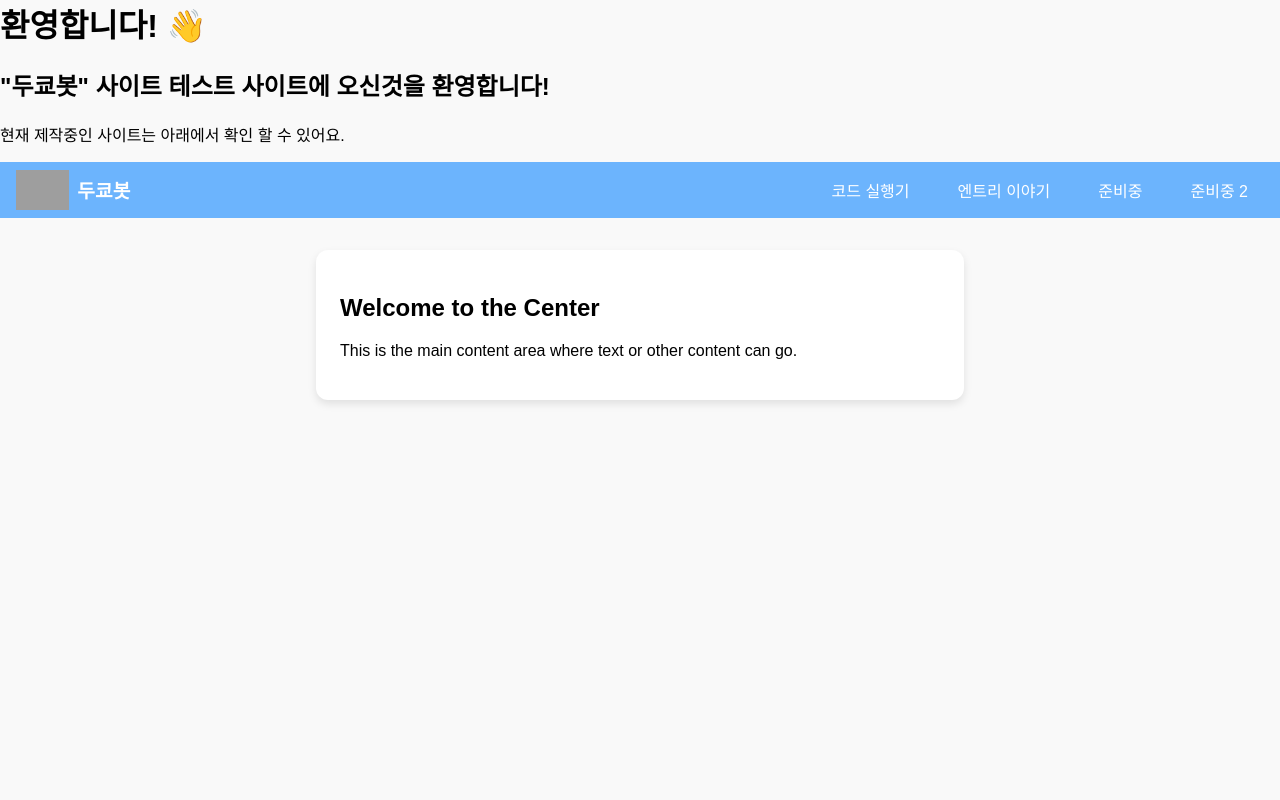
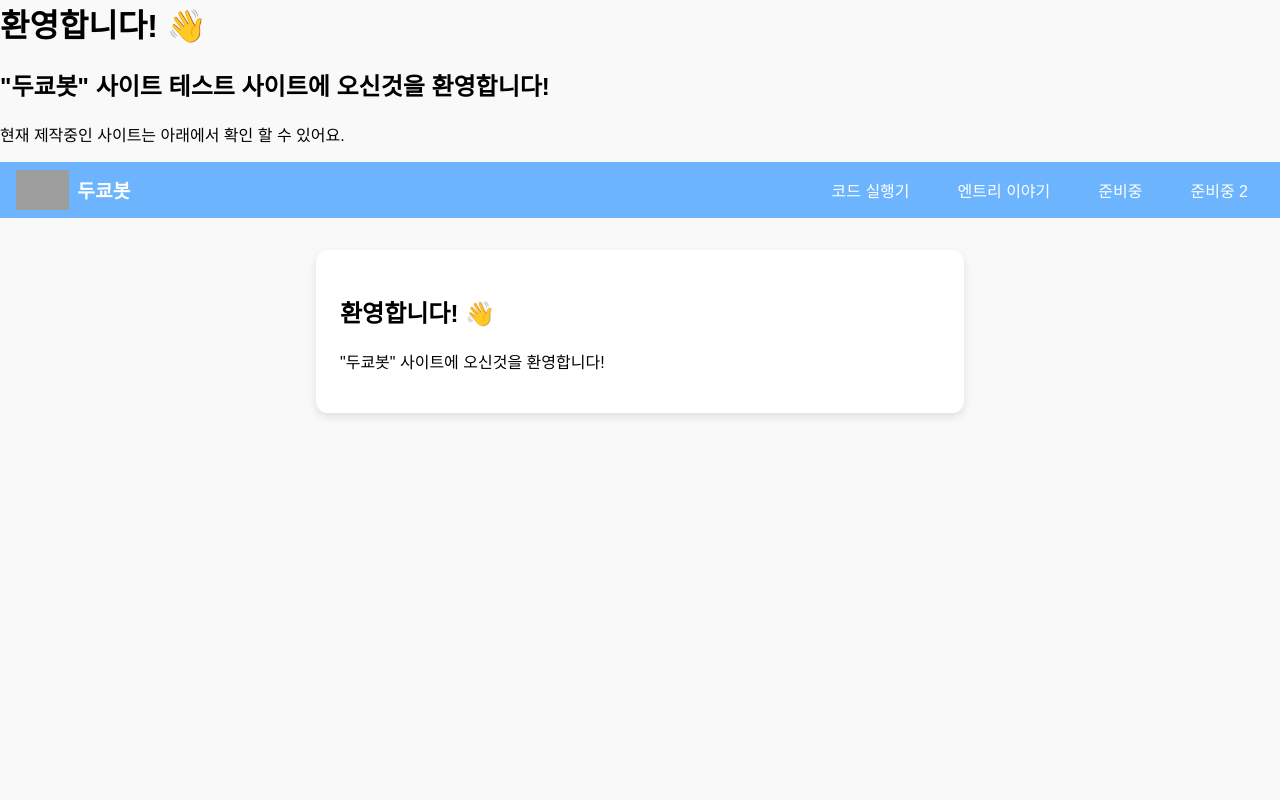
Before and after one commit to dutkyobot/test, a plain HTML site: page index.html in a window 1280 px wide. Shown: the top 800 px of the page. Drawn offline with Linux system fonts and the light colour scheme; grey boxes are pictures that could not be loaded.

Commit message:
Update index.html

```diff
--- a/index.html
+++ b/index.html
@@ -99,8 +99,8 @@
 
 <main>
   <div class="content-box">
-    <h2>Welcome to the Center</h2>
-    <p>This is the main content area where text or other content can go.</p>
+    <h2>환영합니다! 👋</h2>
+    <p>"두쿄봇" 사이트에 오신것을 환영합니다!</p>
   </div>
 </main>
 
```
